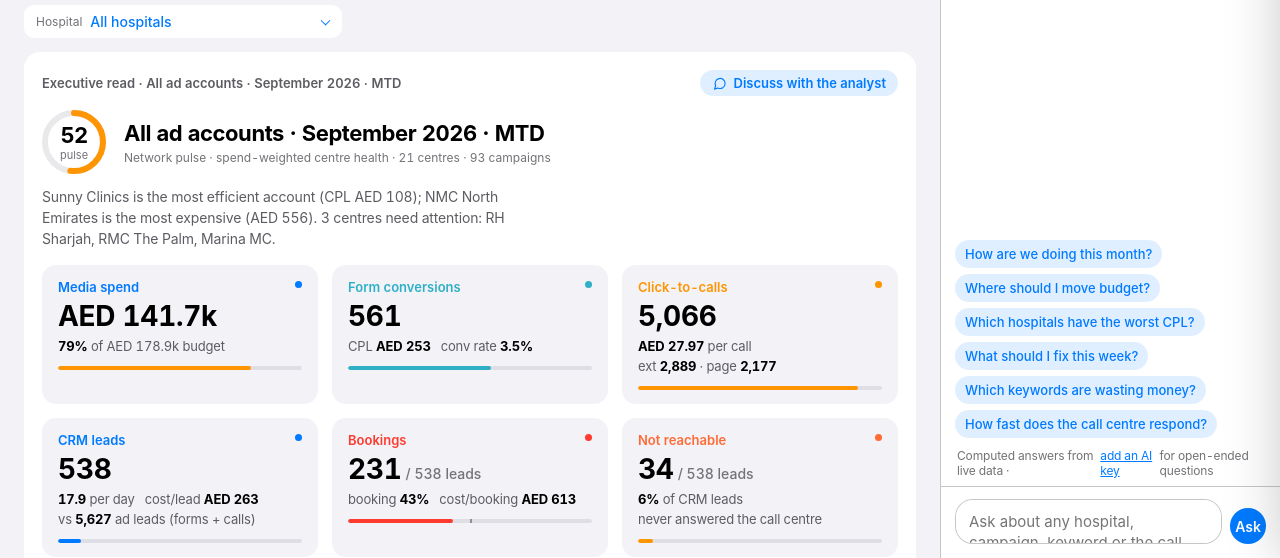
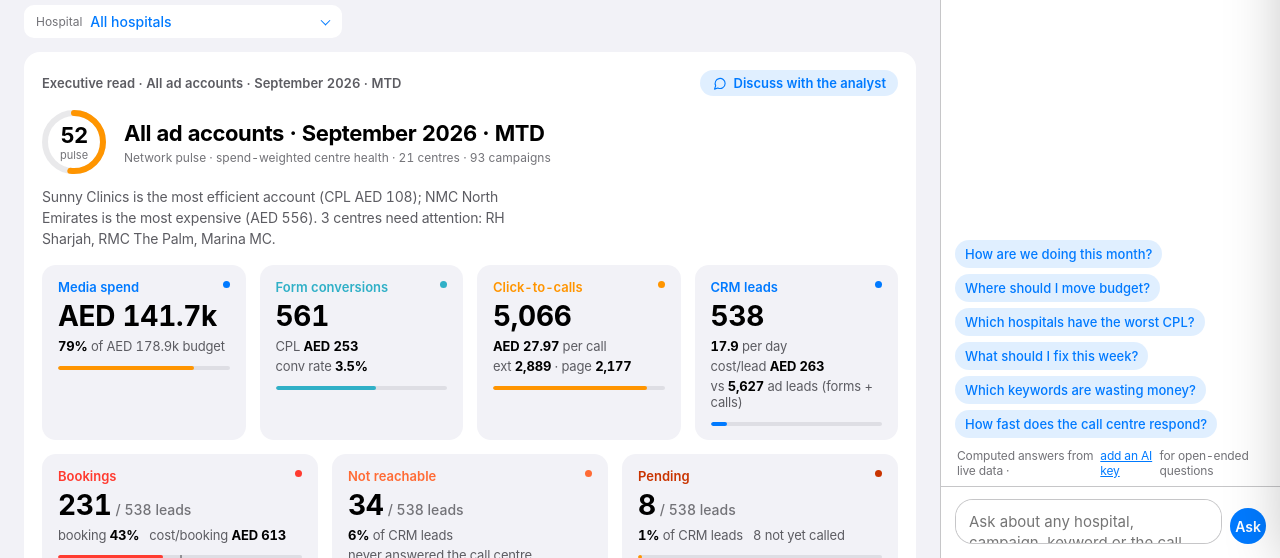
Before and after one commit to Balbir28/Vantage, a plain HTML site: page performance/index.html in a window 1280 px wide. Shown: the part 242-800 px from the top of the page. Drawn offline with Linux system fonts and the light colour scheme.

Commit message:
Overview tile layout for CRM leads

```diff
--- a/performance/styles/perf.css
+++ b/performance/styles/perf.css
@@ -498,8 +498,12 @@ h2.sec em { font-style: normal; font-weight: 400; color: var(--accent); }
 .deck-tile.clickable:hover { transform: translateY(-1px); }
 h3 .sw { display: inline-block; width: 10px; height: 10px; border-radius: 3px; margin-right: 8px; vertical-align: 1px; }
 details.card > summary::-webkit-details-marker { display: none; }
-.deck-tiles { grid-template-columns: repeat(3, minmax(0, 1fr)); }
-@media (max-width: 820px) { .deck-tiles { grid-template-columns: repeat(2, minmax(0, 1fr)); } }
+/* 4 acquisition tiles on top, 3 call-centre outcome tiles (.r2) below, both rows full width */
+.deck-tiles { grid-template-columns: repeat(12, minmax(0, 1fr)); }
+.deck-tiles > .deck-tile { grid-column: span 3; }
+.deck-tiles > .deck-tile.r2 { grid-column: span 4; }
+@media (max-width: 1100px) { .deck-tiles > .deck-tile { grid-column: span 6; } .deck-tiles > .deck-tile.r2 { grid-column: span 4; } }
+@media (max-width: 820px) { .deck-tiles { grid-template-columns: repeat(2, minmax(0, 1fr)); } .deck-tiles > .deck-tile, .deck-tiles > .deck-tile.r2 { grid-column: auto; } }
 @media (max-width: 480px) { .deck-tiles { grid-template-columns: 1fr; } }
 .kpis.k5 { grid-template-columns: repeat(auto-fit, minmax(170px, 1fr)); }
 @media (max-width: 820px) { .kpis.k5 { grid-template-columns: repeat(2, 1fr); } }
```
